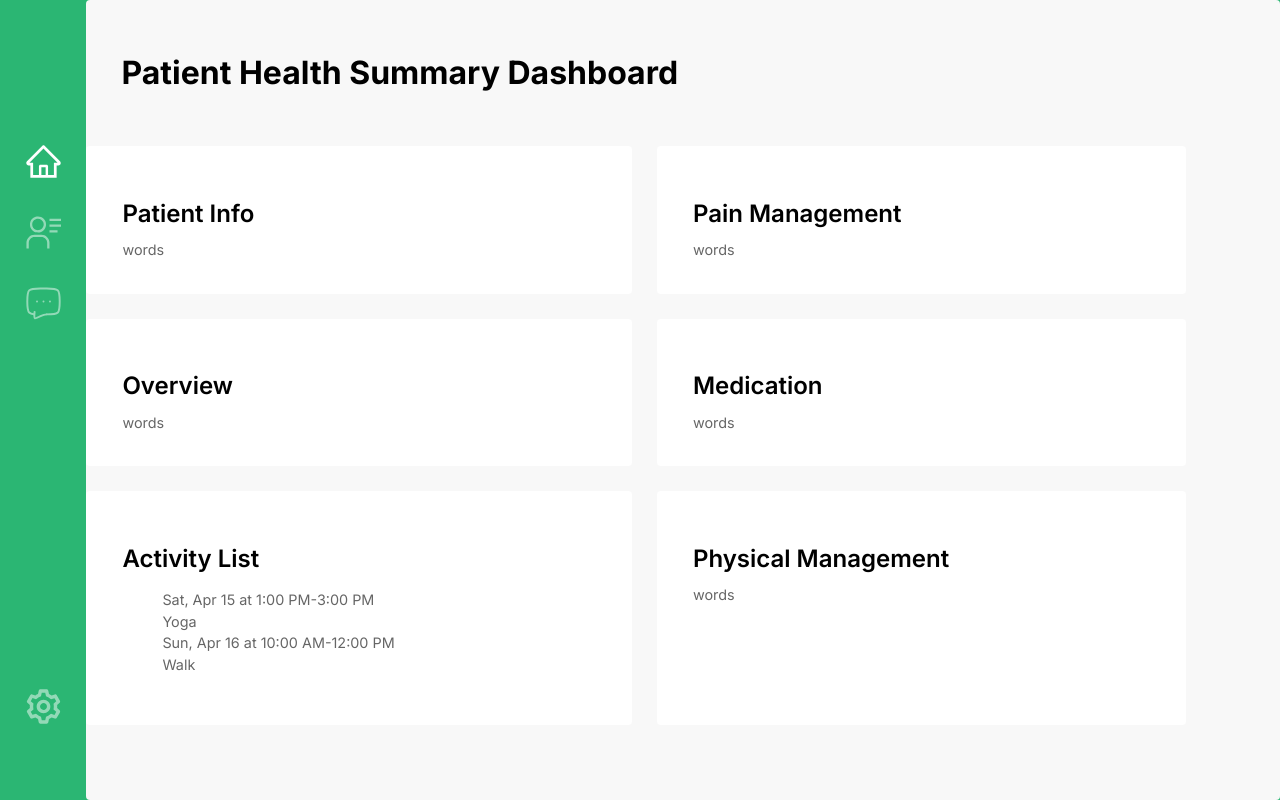
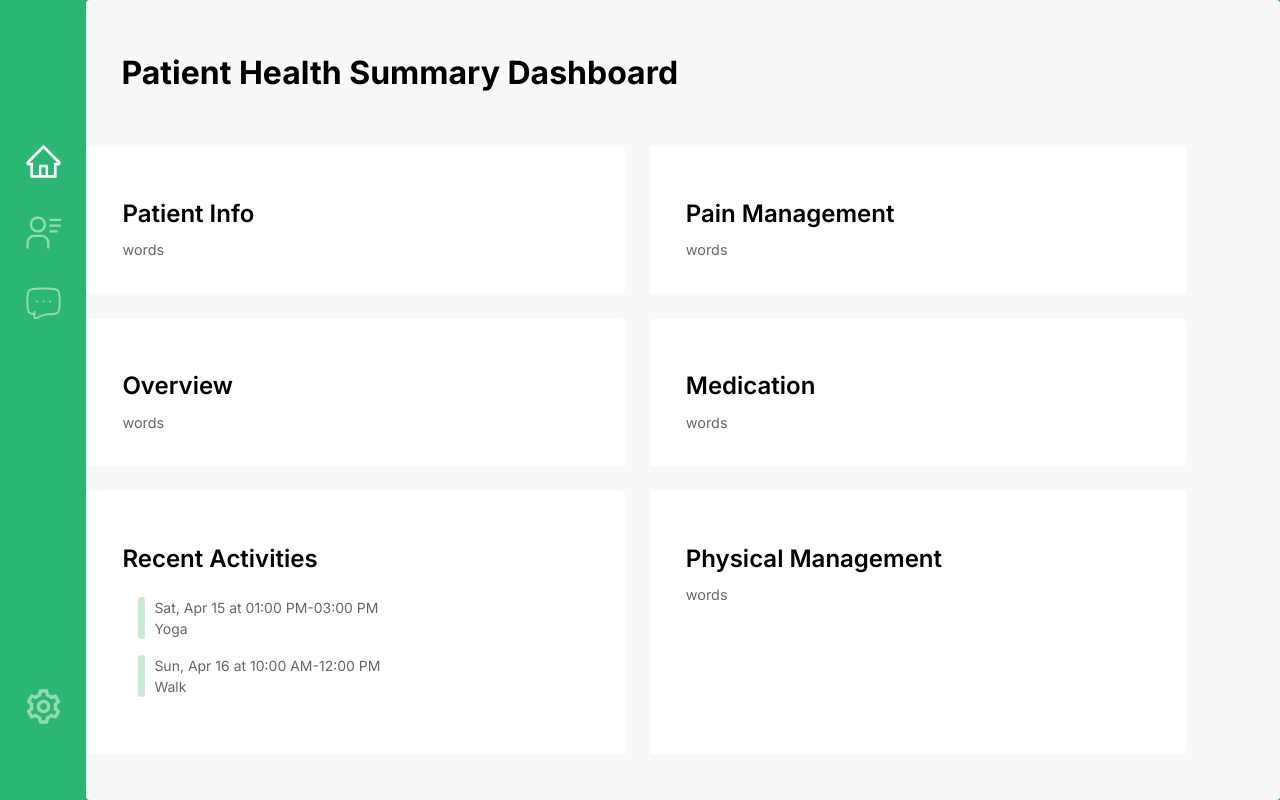
Before and after one commit to tim-tersigni/nerveli-dashboard-prototype, a Next.js app: page / in a window 1280 px wide. Built offline with nearby package versions, Linux system fonts and the light colour scheme.

Commit message:
Improve styling and change card title

```diff
--- a/components/activity-list.module.css
+++ b/components/activity-list.module.css
@@ -1,3 +1,39 @@
 .activityList {
-    list-style: none;
+  position: relative;
+  padding-left: 1rem;
+  margin-bottom: 1rem;
+  list-style: none;
 }
+
+.eventItem {
+  position: relative;
+  display: flex;
+  align-items: center;
+  margin: 0;
+  padding: 0.5rem 0;
+  border-radius: 8px;
+}
+
+.eventMarker {
+  position: absolute;
+  top: 0.5rem;
+  width: 0.4rem;
+  height: calc(100% - 1rem);
+  border-radius: 4px;
+  background-color: rgba(var(--nerveli-light-green-rgb));; /* Change to the desired color */
+  margin-right: 16px;
+}
+
+.eventContent {
+  flex: 1;
+  margin-left: 1rem;
+}
+
+.eventContent h2 {
+  margin: 0;
+}
+
+.eventContent p{
+  margin: 0;
+  font-size: 14px;
+}
--- a/components/activity-list.tsx
+++ b/components/activity-list.tsx
@@ -26,12 +26,31 @@ const events = [
 
 function ActivityList() {
   return (
-    <Card title="Activity List">
+    <Card title="Recent Activities">
       <ul className={styles.activityList}>
         {events.map((event) => (
-          <li key={event.id}>
-            <p>{`${event.startDateTime.toLocaleDateString('en-US', { weekday: 'short', month: 'short', day: 'numeric' })} at ${event.startDateTime.toLocaleTimeString('en-US', { hour: 'numeric', minute: 'numeric' })}-${event.endDateTime.toLocaleTimeString('en-US', { hour: 'numeric', minute: 'numeric', hour12: true })}`}</p>
-            <p>{event.title}</p>
+          <li key={event.id} className={styles.eventItem}>
+            <div className={styles.eventMarker}></div>
+            <div className={styles.eventContent}>
+            <p>
+                {event.startDateTime.toLocaleString("en-US", {
+                  weekday: "short",
+                  month: "short",
+                  day: "numeric",
+                })}
+                {" at "}
+                {event.startDateTime.toLocaleTimeString([], {
+                  hour: "2-digit",
+                  minute: "2-digit",
+                })}
+                -
+                {event.endDateTime.toLocaleTimeString([], {
+                  hour: "2-digit",
+                  minute: "2-digit",
+                })}
+              </p>
+              <p className={styles.eventTitle}>{event.title}</p>
+            </div>
           </li>
         ))}
       </ul>
--- a/styles/globals.css
+++ b/styles/globals.css
@@ -10,6 +10,8 @@
   --card-rgb: 255, 255, 255;
   --card-border-rgb: 131, 134, 135;
   --nerveli-green-rgb: 43, 182, 115;
+  --nerveli-light-green-rgb: 201, 234, 212;
+  --mint-cream-rgb: 238, 245, 237;
   --card-background-rgb: 248, 248, 248;
 }
 
```
